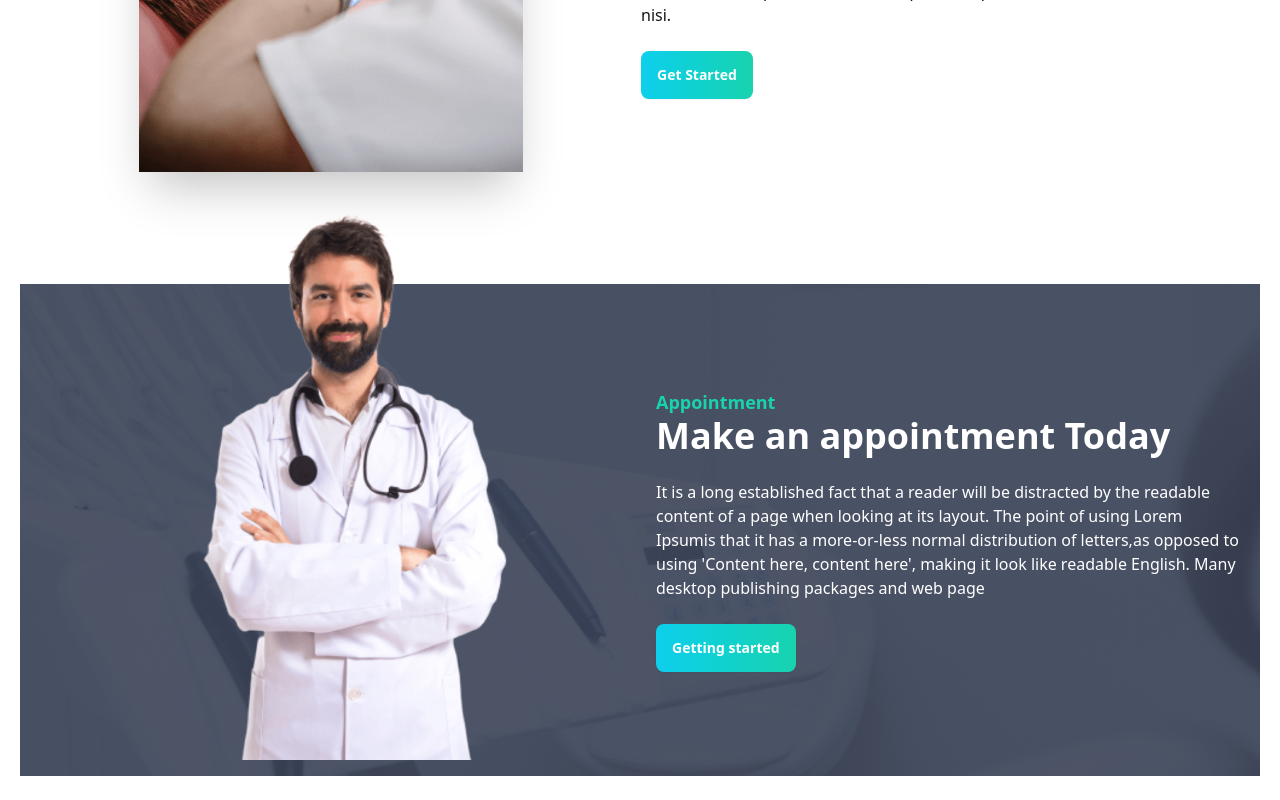
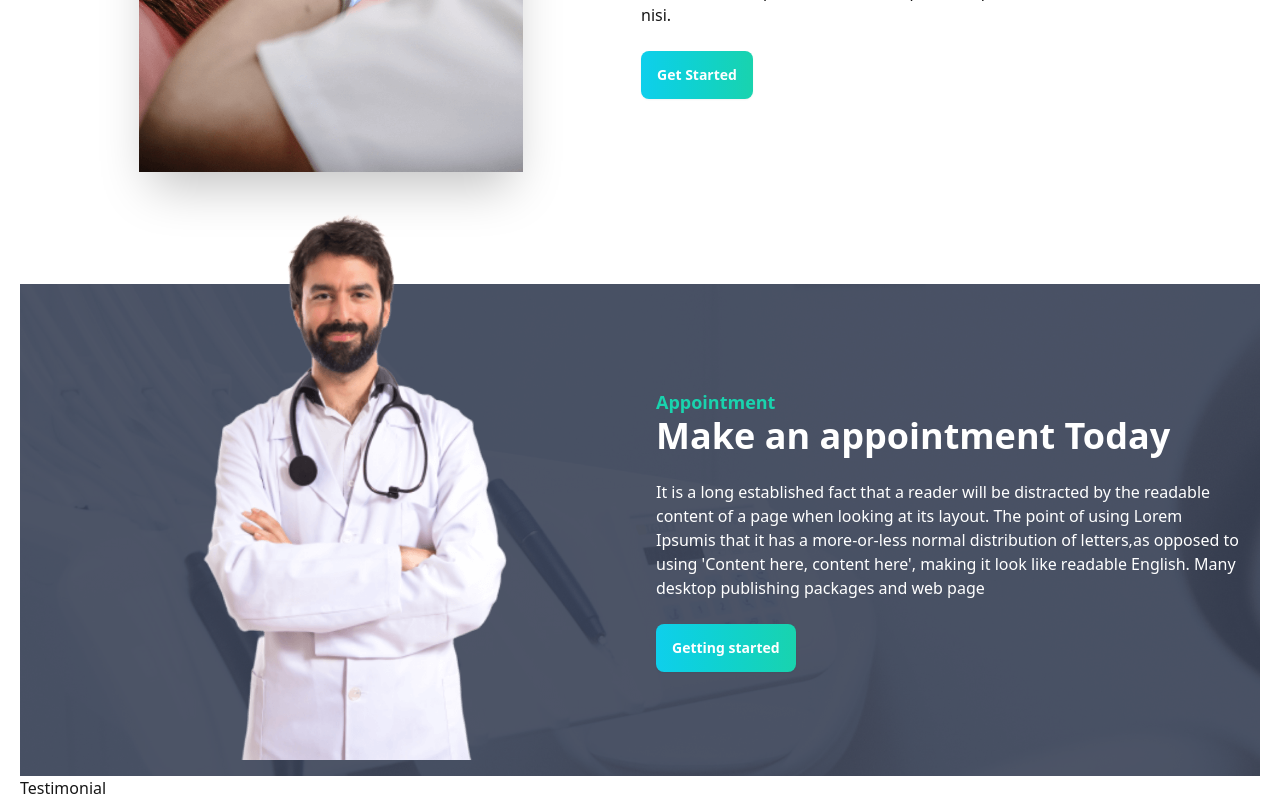
Before and after one commit to muktaranidas/FinalProject, a React (Vite) app: page / in a window 1280 px wide. Shown: the part 1559-2359 px from the top of the page. Before the commit the page ends 2335 px from the top, so only its background shows below. Built offline with nearby package versions, Linux system fonts and the light colour scheme.

Commit message:
testimonial done

```diff
--- a/src/Pages/Home/Home/Home.jsx
+++ b/src/Pages/Home/Home/Home.jsx
@@ -6,6 +6,7 @@ import DentalcareHomePage from "./DentalCareHomePage/DentalCareHomePage";
 import InfoCards from "./InfoCards/InfoCards";
 import MakeAppointmentHomeCard from "./MakeAppointmentHomeCard/MakeAppointmentHomeCard";
 import Services from "./Services/Services";
+import Testimonal from "./Testimonial/Testimonal";
 
 // import React from 'react';
 const Home = () => {
@@ -16,6 +17,7 @@ const Home = () => {
             <Services></Services>
             <DentalcareHomePage></DentalcareHomePage>
             <MakeAppointmentHomeCard></MakeAppointmentHomeCard>
+            <Testimonal></Testimonal>
         </div>
     );
 };
--- /dev/null
+++ b/src/Pages/Home/Home/Testimonial/Testimonal.js
@@ -0,0 +1,20 @@
+import React from 'react';
+
+const Testimonal = () => {
+    return (
+        <section>
+            <div>
+                <div>
+                    <h4>Testimonial</h4>
+                </div>
+
+            </div>
+            <div>
+
+            </div>
+
+        </section>
+    );
+};
+
+export default Testimonal;
```
